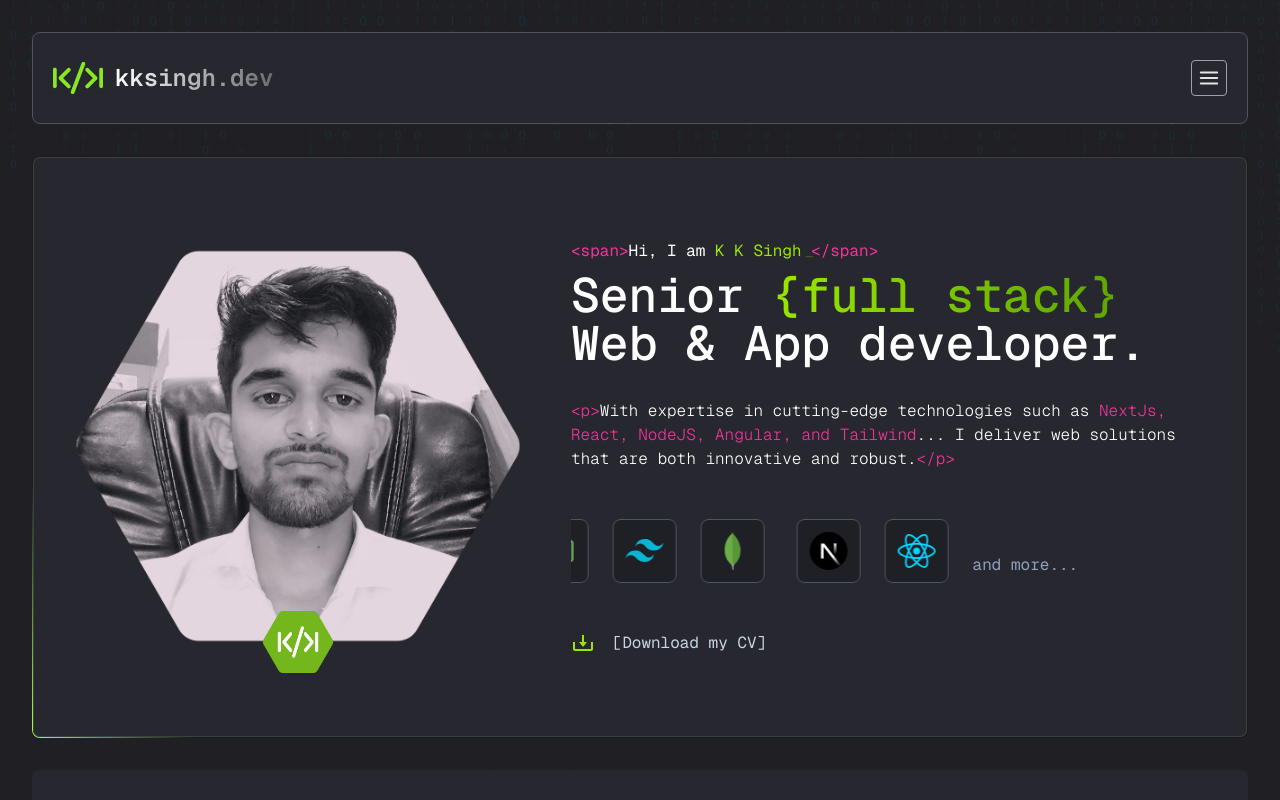
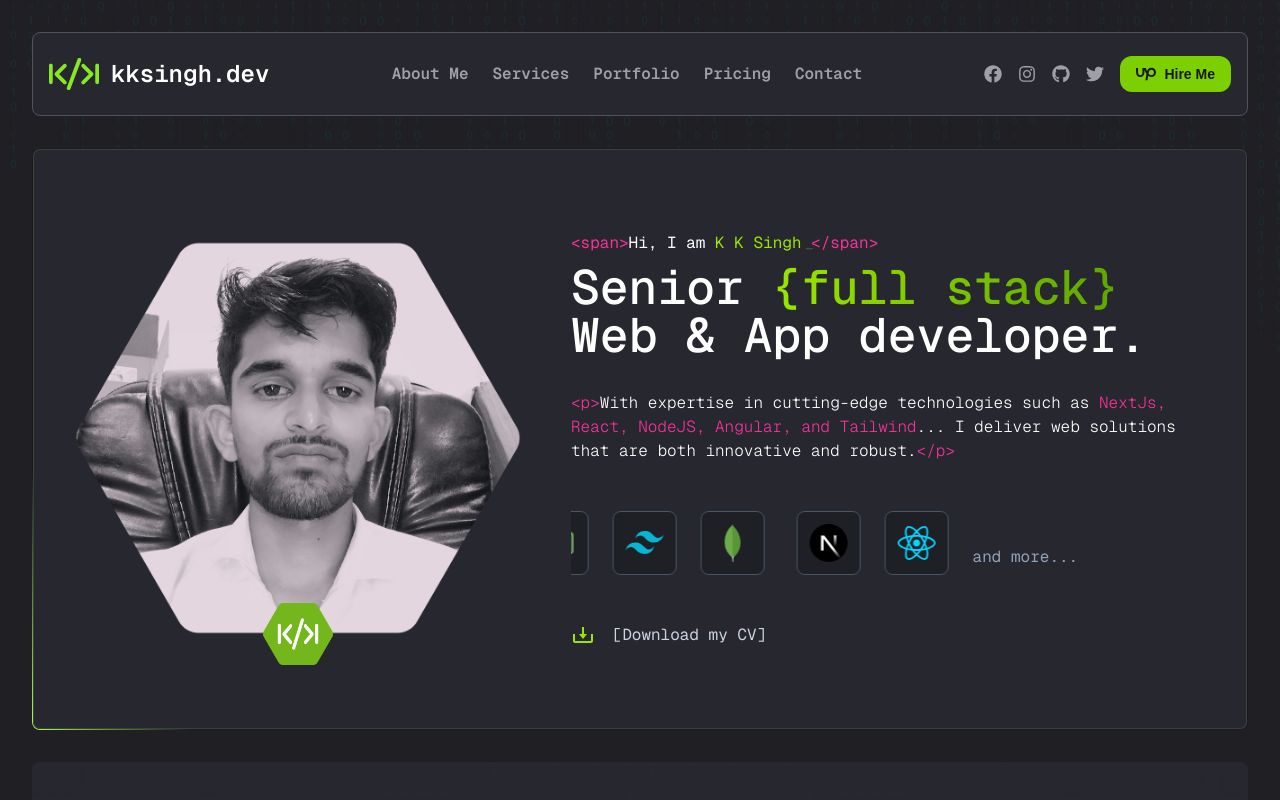
Before and after one commit to itskksingh/kksingh, a Next.js app: page / in a window 1280 px wide. Shown: the top 800 px of the page. Built offline with nearby package versions, Linux system fonts and the light colour scheme.

Commit message:
added upwork button

```diff
--- a/components/sections/Header.jsx
+++ b/components/sections/Header.jsx
@@ -1,23 +1,60 @@
 import Image from "next/image";
+import { FaFacebook, FaGithub, FaInstagram, FaTwitter } from "react-icons/fa";
+import { FaUpwork } from "react-icons/fa6";
 import { FiMenu } from "react-icons/fi";
 
 const Header = () => {
   return (
-    <header className='w-full flex items-center justify-between max-w-7xl rounded-lg bg-[#272730] border border-zinc-600 py-3 lg:py-5 px-5'>
-      <span className='flex items-center gap-3'>
-        <div className='relative w-[50px] h-[50px]'>
+    <header className="w-full px-4 py-3 lg:py-4 border border-zinc-600 bg-[#272730] rounded-lg max-w-7xl mx-auto flex items-center justify-between flex-wrap gap-4">
+      {/* Logo + Brand */}
+      <div className="flex items-center gap-3">
+        <div className="relative w-10 h-10 lg:w-[50px] lg:h-[50px]">
           <Image
-            src='/img/kklogo.png'
-            alt='kksingh-nextjs-developer-logo'
+            src="/img/kklogo.png"
+            alt="kksingh-nextjs-developer-logo"
             fill
             priority
-            sizes='50px'
-            className='object-contain'
+            sizes="50px"
+            className="object-contain"
           />
         </div>
-        <span className='logo-name text-xl lg:text-2xl font-mono font-semibold'>kksingh.dev</span>
-      </span>
-      <FiMenu className='text-zinc-200 text-4xl border border-zinc-400 p-1.5 rounded self-center cursor-pointer' />
+        <span className="text-lg lg:text-2xl font-mono font-semibold text-white">
+          kksingh.dev
+        </span>
+      </div>
+
+      {/* Navigation */}
+      <nav className="hidden lg:flex gap-6 text-zinc-400 font-mono font-semibold flex-1 justify-center">
+        <span className="hover:text-white cursor-pointer">About Me</span>
+        <span className="hover:text-white cursor-pointer">Services</span>
+        <span className="hover:text-white cursor-pointer">Portfolio</span>
+        <span className="hover:text-white cursor-pointer">Pricing</span>
+        <span className="hover:text-white cursor-pointer">Contact</span>
+      </nav>
+
+      {/* Social Icons */}
+      <div className="hidden md:flex items-center gap-4 text-zinc-400">
+        <FaFacebook className="hover:text-lime-400 cursor-pointer text-lg" />
+        <FaInstagram className="hover:text-lime-400 cursor-pointer text-lg" />
+        <FaGithub className="hover:text-lime-400 cursor-pointer text-lg" />
+        <FaTwitter className="hover:text-lime-400 cursor-pointer text-lg" />
+      </div>
+
+      {/* Upwork Button */}
+      <a
+        href="https://www.upwork.com/freelancers/~yourprofile"
+        target="_blank"
+        rel="noopener noreferrer"
+        className="hidden sm:inline-flex items-center gap-2 bg-lime-500 hover:bg-lime-400 text-zinc-900 font-semibold px-4 py-2 rounded-xl text-sm transition"
+      >
+        <FaUpwork className="text-xl font-mono" />
+        Hire Me
+      </a>
+
+      {/* Mobile Menu */}
+      <div className="flex lg:hidden">
+        <FiMenu className="text-zinc-200 text-3xl border border-zinc-400 p-1.5 rounded cursor-pointer" />
+      </div>
     </header>
   );
 };
```
